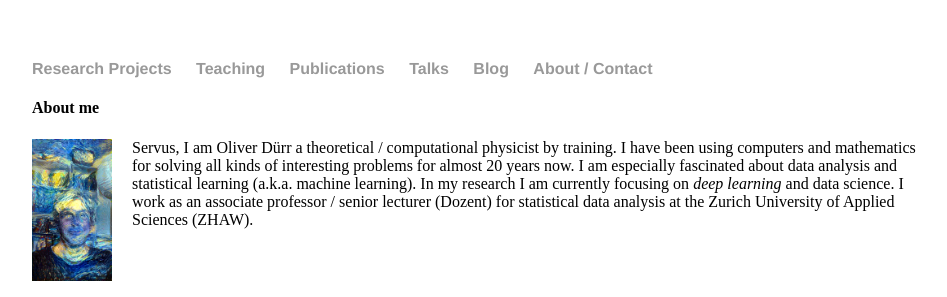
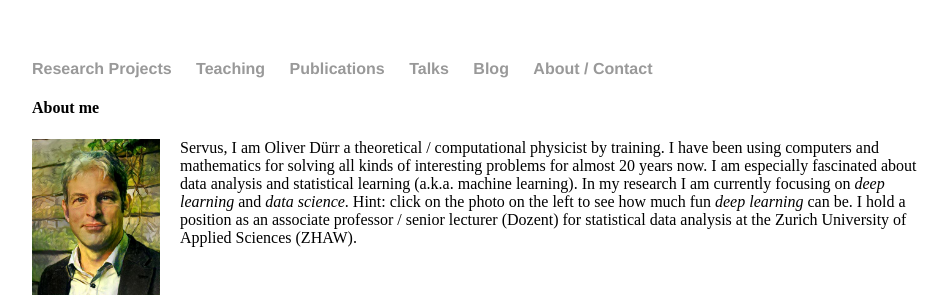
Before and after one commit to oduerr/oduerr.github.io, a Jekyll site: the page built from about/index.html, in a window 1280 px wide, cut to the strip 0-297 px from the top of the page. Shown: the whole strip, without its empty margins (160-1107 px from the left). Built offline with Jekyll 4.4.1, drawn with Linux system fonts in a browser that asks for light colours.

Commit message:
Neues Photo und kleine Änderungen

```diff
--- a/about/index.html
+++ b/about/index.html
@@ -6,10 +6,10 @@ title: Oliver Dürr
 <h4> About me</h4>
 
 <div background="lightblue">
-<img src="Ich_Lange_Haare.png" alt="Me" width="80" align="left" style="margin: 0px 20px 0px 0px"/>
-	Servus, I am Oliver Dürr a theoretical / computational physicist by training. I have been using computers and mathematics for solving all kinds of interesting problems for almost 20 years now. I am especially fascinated about data analysis and statistical learning (a.k.a. machine learning). In my research I am currently focusing on <em>deep learning</em> and data science.
+<a href="about_photo.html"><img src="VorHolz_Auschnitt_Frida_Kahlo.jpg" alt="Me" width="128" align="left" style="margin: 0px 20px 0px 0px"/></a>
+	Servus, I am Oliver Dürr a theoretical / computational physicist by training. I have been using computers and mathematics for solving all kinds of interesting problems for almost 20 years now. I am especially fascinated about data analysis and statistical learning (a.k.a. machine learning). In my research I am currently focusing on <em>deep learning</em> and <em>data science</em>. Hint: click on the photo on the left to see how much fun <em>deep learning</em> can be.
 
-      I work as an associate professor / senior lecturer (Dozent) for statistical data analysis at the Zurich University of Applied Sciences (ZHAW).
+      I hold a position as an associate professor / senior lecturer (Dozent) for statistical data analysis at the Zurich University of Applied Sciences (ZHAW).
 </div>
 <br>
 <br><br><br>
```
Also changed, not shown: _includes/piVision.md (+1 -1 lines), about/about_photo.html (added, +28 -0 lines), about/VorHolz_Auschnitt.jpg (added), about/VorHolz_Auschnitt_Frida_Kahlo.jpg (added), about/frida_kahlo.jpg (added).
